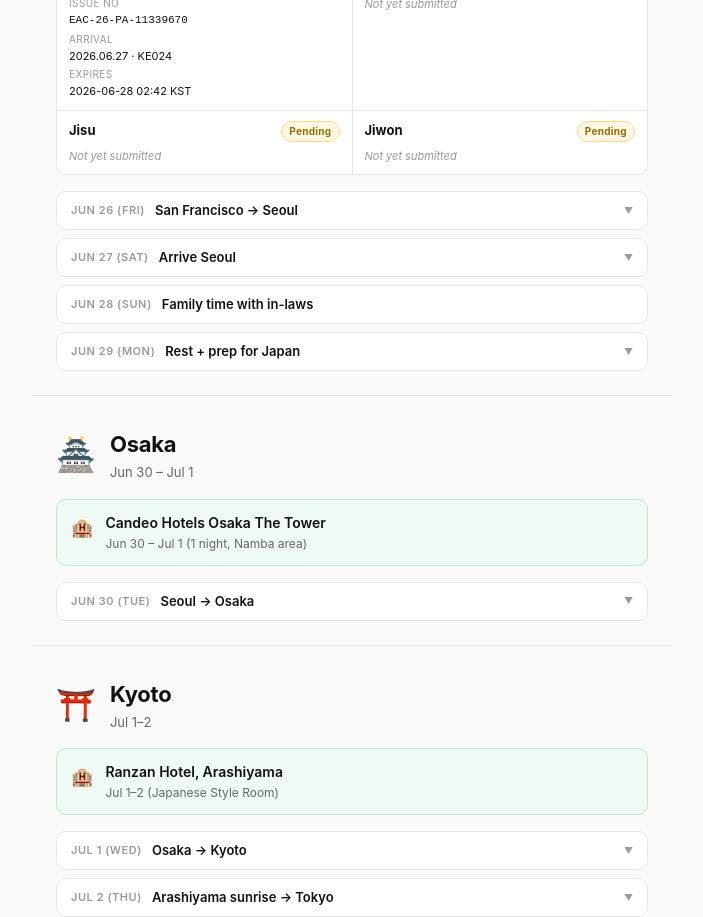
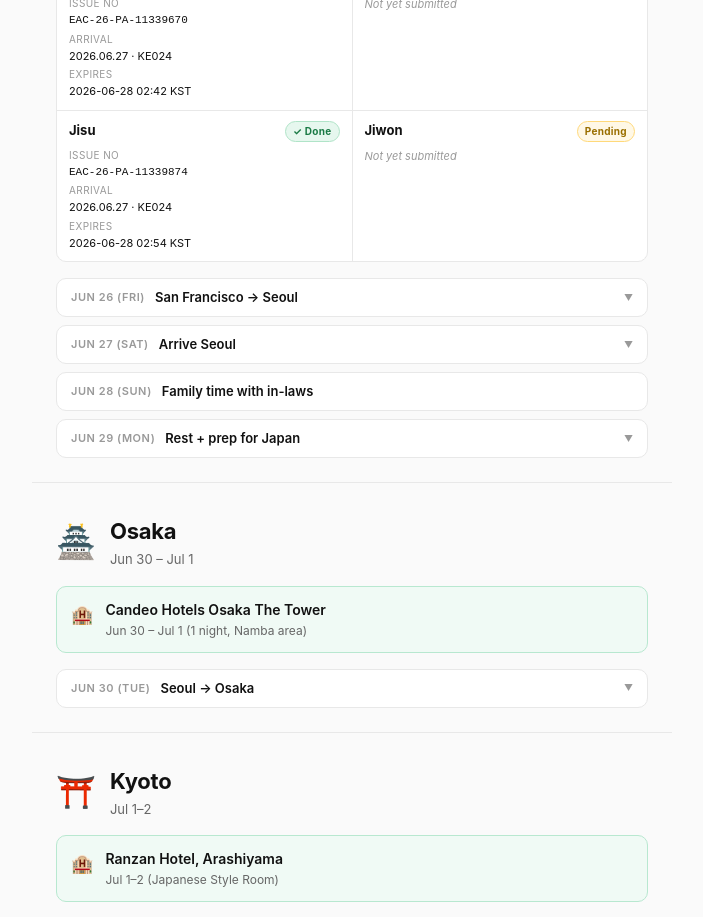
Before and after one commit to djteknokid/summer2026, a React (Vite) app: page / in a window 1280 px wide. Shown: the part 820-1737 px from the top of the page, without its empty margins (288-991 px from the left). Built offline with nearby package versions, Linux system fonts and the light colour scheme.

Commit message:
Mark Jisu e-Arrival card confirmed (EAC-26-PA-11339874)

```diff
--- a/src/data/itinerary.js
+++ b/src/data/itinerary.js
@@ -9,7 +9,7 @@ export const cities = [
     eArrivalCards: [
       { name: 'David', issueNo: 'EAC-26-PA-11339670', flight: 'KE024', arrival: '2026.06.27', expires: '2026-06-28 02:42 KST', status: 'confirmed' },
       { name: 'Wife',   issueNo: null, flight: 'KE024', arrival: '2026.06.27', expires: null, status: 'pending' },
-      { name: 'Jisu',   issueNo: null, flight: 'KE024', arrival: '2026.06.27', expires: null, status: 'pending' },
+      { name: 'Jisu',   issueNo: 'EAC-26-PA-11339874', flight: 'KE024', arrival: '2026.06.27', expires: '2026-06-28 02:54 KST', status: 'confirmed' },
       { name: 'Jiwon',  issueNo: null, flight: 'KE024', arrival: '2026.06.27', expires: null, status: 'pending' },
     ],
     days: [
```
